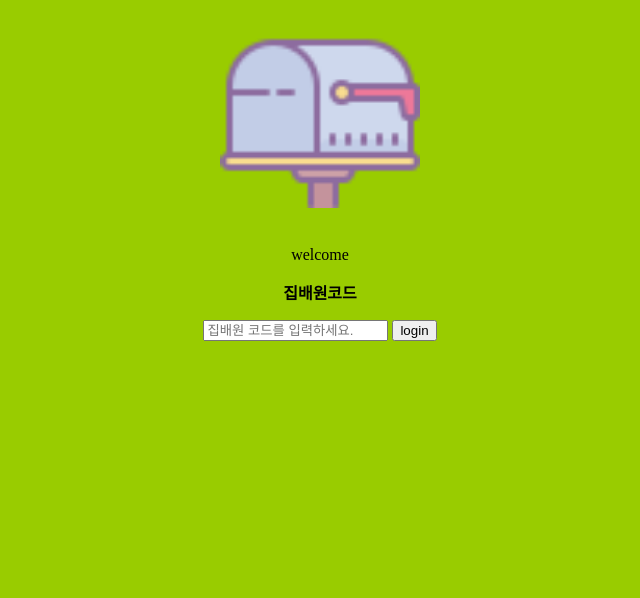
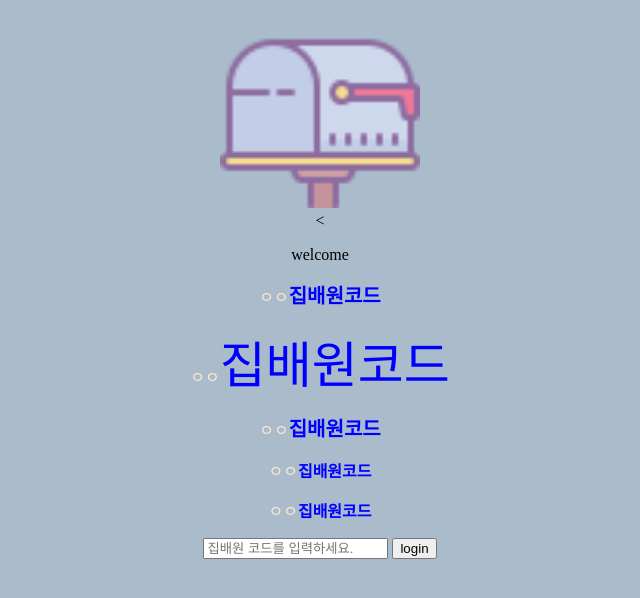
Before and after one commit to qvil/fullstack-web, a plain HTML site: page src/testhtml.html in a window 1280 px wide. Shown: the whole page, without its empty margins (320-960 px from the left). Drawn offline with Linux system fonts and the light colour scheme.

Commit message:
day2 수업 끝

```diff
--- /dev/null
+++ b/src/css/testhtml.css
@@ -0,0 +1,18 @@
+body {
+  background-color: #aabbcc;
+}
+p {
+  color: blanchedalmond;
+}
+strong {
+  color: blue;
+}
+
+.login {
+  font-size: 20px;
+}
+#login2 {
+  cursor: alias;
+  font-size: 50px;
+  font-weight: normal;
+}
--- a/src/testhtml.html
+++ b/src/testhtml.html
@@ -1,21 +1,28 @@
 <!DOCTYPE html>
-<html lang="en">
+<html lang="ko">
   <head>
-    <meta charset="UTF-8">
-    <meta name="viewport" content="width=device-width, initial-scale=1.0">
-    <meta http-equiv="X-UA-Compatible" content="ie=edge">
-    <link rel="shortcut icon" href="./img/icons8-captain-america-16.png"/>
+    <meta charset="UTF-8" />
+    <meta name="viewport" content="width=device-width, initial-scale=1.0" />
+    <meta http-equiv="X-UA-Compatible" content="ie=edge" />
+    <link rel="shortcut icon" href="./img/icons8-captain-america-16.png" />
     <title>POST NOTE</title>
+    <link rel="stylesheet" href="./css/testhtml.css" />
   </head>
   <body>
-    <body bgcolor=#99cc00></body>
-    <center><img src="./img/icons8-post-box-64.png" alt="postbox-image" height="200"
+    <center>
+      <img src="./img/icons8-post-box-64.png" alt="postbox-image" height="200"
     </center>
-    <br>
-    <br>
+    <br />
+    <
+    <br />
     <p><center>welcome</center></p>
     <div>
-  <p><strong>집배원코드</strong></p>
+      <p>ㅇㅇ<strong class="login">집배원코드</strong></p>
+      <p>ㅇㅇ<strong id="login2">집배원코드</strong></p>
+      <p>ㅇㅇ<strong class="login">집배원코드</strong></p>
+      <p>ㅇㅇ<strong>집배원코드</strong></p>
+      <p>ㅇㅇ<strong>집배원코드</strong></p>
+
       <center>
         <input type="text" placeholder="집배원 코드를 입력하세요." />
         <button onclick="alertText();">login</button>
```
Lines whose indentation alone changed are shown as unchanged.
